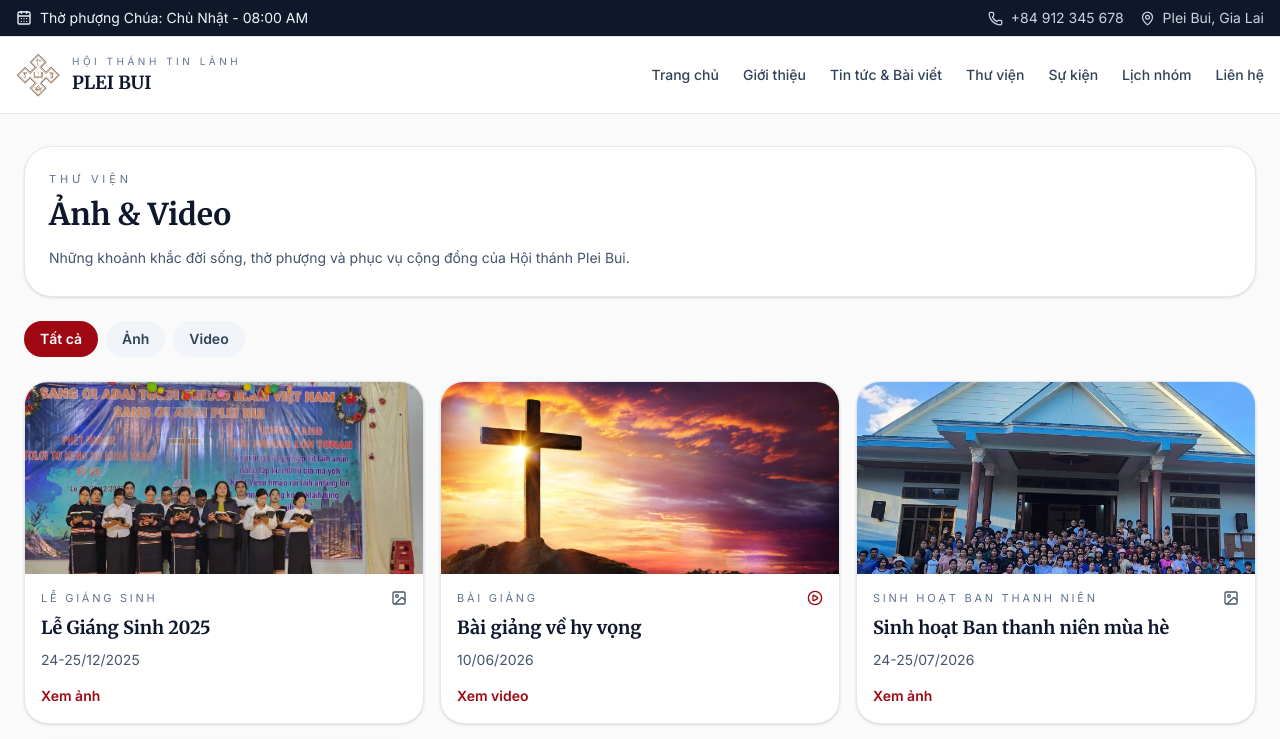
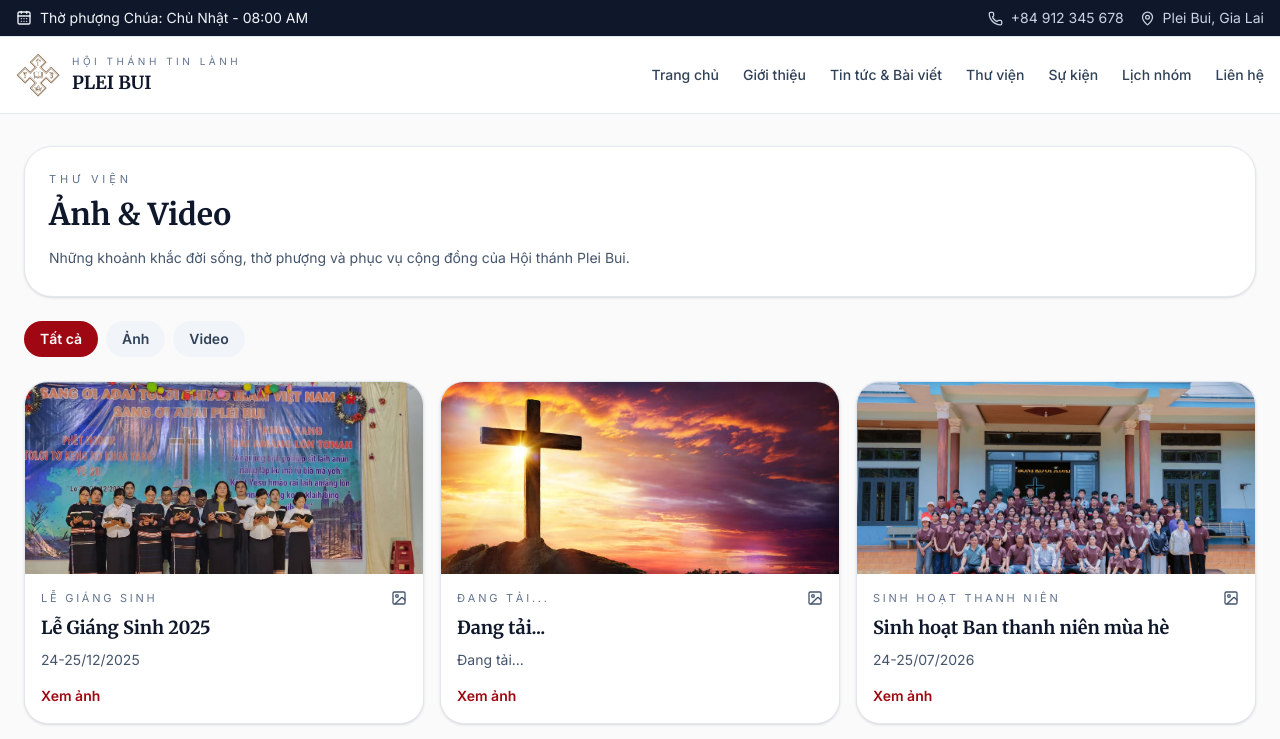
Before and after one commit to ksorsalomon799-wq/b-o, a React (Vite) app: page /media in a window 1280 px wide. Shown: the top 739 px of the page. Built offline with nearby package versions, Linux system fonts and the light colour scheme.

Commit message:
Cap nhat code moi

```diff
--- a/index.html
+++ b/index.html
@@ -2,12 +2,12 @@
 <html lang="en">
   <head>
     <meta charset="UTF-8" />
-    <link rel="icon" type="image/svg+xml" href="./favicon.svg" />
+    <link rel="icon" type="image/svg+xml" href="/favicon.svg" />
     <meta name="viewport" content="width=device-width, initial-scale=1.0" />
     <title>bao</title>
   </head>
   <body>
     <div id="root"></div>
-    <script type="module" src="./src/main.tsx"></script>
+    <script type="module" src="/src/main.tsx"></script>
   </body>
 </html>
--- a/package.json
+++ b/package.json
@@ -5,7 +5,7 @@
   "type": "module",
   "scripts": {
     "dev": "vite",
-    "build": "vite build",
+    "build": " vite build",
     "lint": "eslint .",
     "preview": "vite preview",
     "predeploy": "npm run build",
--- a/src/App.tsx
+++ b/src/App.tsx
@@ -10,7 +10,7 @@ import './App.css'
 
 function App() {
   return (
-    <Router>
+    <Router basename={import.meta.env.BASE_URL}>
       <div className="min-h-screen bg-[#fafafa] text-slate-800">
         <Header />
         <Routes>
--- a/src/components/church/HomePage.tsx
+++ b/src/components/church/HomePage.tsx
@@ -16,8 +16,14 @@ export function HomePage() {
               Chúng ta cùng nhau bước đi trong niềm tin, bình an và lòng thương, đón nhận một tuần mới với hy vọng.
             </p>
             <div className="mt-6 flex flex-wrap gap-3">
-              <a href="/events" className="rounded-full bg-white px-5 py-3 font-semibold text-slate-900">Xem Lịch Nhóm</a>
-              <a href="#contact" className="rounded-full border border-white/40 px-5 py-3 font-semibold text-white">Gửi Lời Cầu Nguyện</a>
+              {/* Đã sửa thẻ đóng thành </Link> */}
+              <Link to="/events" className="rounded-full bg-white px-5 py-3 font-semibold text-slate-900">
+                Xem Lịch Nhóm
+              </Link>
+              {/* Chuyển sang thẻ <a> cho anchor link scroll nội bộ */}
+              <a href="#contact" className="rounded-full border border-white/40 px-5 py-3 font-semibold text-white">
+                Gửi Lời Cầu Nguyện
+              </a>
             </div>
           </div>
           <div className="relative min-h-[360px]">
@@ -82,7 +88,10 @@ export function HomePage() {
         <div>
           <div className="mb-4 flex items-center justify-between">
             <h3 className="font-serif text-2xl font-semibold text-slate-900">Tin tức & thông báo</h3>
-            <a href="/news" className="text-sm font-semibold text-red-800">Xem thêm</a>
+            {/* Đã sửa thẻ đóng thành </Link> */}
+            <Link to="/news" className="text-sm font-semibold text-red-800">
+              Xem thêm
+            </Link>
           </div>
           <div className="grid gap-4 md:grid-cols-3">
             {articles.map((article) => (
@@ -104,7 +113,10 @@ export function HomePage() {
         <div className="rounded-[28px] border border-slate-200 bg-white p-6 shadow-sm">
           <div className="flex items-center justify-between">
             <h3 className="font-serif text-xl font-semibold text-slate-900">Thư viện nổi bật</h3>
-            <a href="/media" className="text-sm font-semibold text-red-800">Xem tất cả</a>
+            {/* Đã sửa thẻ đóng thành </Link> */}
+            <Link to="/media" className="text-sm font-semibold text-red-800">
+              Xem tất cả
+            </Link>
           </div>
           <div className="mt-4 space-y-3">
             {mediaItems.slice(0, 3).map((item) => (
--- a/src/components/church/MediaPage.tsx
+++ b/src/components/church/MediaPage.tsx
@@ -1,14 +1,12 @@
 import { useState } from 'react';
-import * as Dialog from '@radix-ui/react-dialog';
 import * as Tabs from '@radix-ui/react-tabs';
-import { ImageIcon, PlayCircle, X } from 'lucide-react';
+import { ImageIcon, PlayCircle } from 'lucide-react';
 import { mediaItems } from '../../data/churchData';
 
 const categories = ['Tất cả', 'Ảnh', 'Video'] as const;
 
 export function MediaPage() {
   const [activeTab, setActiveTab] = useState('Tất cả');
-  const [selectedMedia, setSelectedMedia] = useState<(typeof mediaItems)[number] | null>(null);
 
   const filtered = mediaItems.filter((item) => {
     if (activeTab === 'Tất cả') return true;
@@ -48,34 +46,20 @@ export function MediaPage() {
               </div>
               <h3 className="mt-2 font-serif text-lg font-semibold text-slate-900">{item.title}</h3>
               <p className="mt-2 text-sm text-slate-600">{item.date}</p>
-              <button onClick={() => setSelectedMedia(item)} className="mt-4 text-sm font-semibold text-red-800">
+
+              {/* Nút bấm chuyển hướng sang Google Drive */}
+              <a
+                href={item.driveUrl}
+                target="_blank"
+                rel="noopener noreferrer"
+                className="mt-4 inline-block text-sm font-semibold text-red-800 hover:underline"
+              >
                 Xem {item.type === 'video' ? 'video' : 'ảnh'}
-              </button>
+              </a>
             </div>
           </div>
         ))}
       </div>
-
-      <Dialog.Root open={Boolean(selectedMedia)} onOpenChange={() => setSelectedMedia(null)}>
-        <Dialog.Portal>
-          <Dialog.Overlay className="fixed inset-0 z-50 bg-slate-950/80" />
-          <Dialog.Content className="fixed left-1/2 top-1/2 z-[60] w-[92vw] max-w-3xl -translate-x-1/2 -translate-y-1/2 rounded-[24px] bg-white p-4 shadow-xl">
-            <div className="flex items-center justify-between">
-              <Dialog.Title className="font-serif text-xl font-semibold text-slate-900">{selectedMedia?.title}</Dialog.Title>
-              <Dialog.Close className="rounded-full p-2 text-slate-600">
-                <X size={18} />
-              </Dialog.Close>
-            </div>
-            {selectedMedia?.type === 'video' ? (
-              <div className="mt-4 overflow-hidden rounded-[20px]">
-                <iframe className="h-[320px] w-full" src={selectedMedia.videoUrl} title={selectedMedia.title} allowFullScreen />
-              </div>
-            ) : (
-              <img src={selectedMedia?.image} alt={selectedMedia?.title} className="mt-4 h-[360px] w-full rounded-[20px] object-cover" />
-            )}
-          </Dialog.Content>
-        </Dialog.Portal>
-      </Dialog.Root>
     </main>
   );
 }
--- a/src/data/churchData.ts
+++ b/src/data/churchData.ts
@@ -28,7 +28,7 @@ export type MediaItem = {
   id: string;
   title: string;
   type: 'image' | 'video';
- category: 'Lễ Giáng Sinh' | 'Sinh hoạt Thanh niên' | 'Sinh hoạt Ban Thanh niên' | 'Công tác Xã hội' | 'Bài giảng' | 'Nhóm lễ';
+  category: 'Lễ Giáng Sinh' | 'Sinh hoạt Thanh niên' | 'Công tác Xã hội' | 'Bài giảng' | 'Nhóm lễ';
   image: string;
   videoUrl?: string;
   speaker?: string;
@@ -54,11 +54,9 @@ export const articles: Article[] = [
   {
     id: '1',
     title: 'Thông báo chuẩn bị học lớp thánh kinh căn bản tại plei breng,Năm thứ 2',
-    image:'anhnen.jpg',
     excerpt: 'ngày 3/8 đến 14/8.',
     content: [
       'sẽ học trong tuần tới',
-
     ],
     category: 'Thông báo',
     author: '',
@@ -85,7 +83,7 @@ export const articles: Article[] = [
     title: 'Đang tải...',
     excerpt: 'Đang tải...',
     content: ['Đang tải...'],
-    category: 'Đang tải...',
+    category: 'Bài giảng', // Đã sửa từ 'Đang tải...' thành 'Bài giảng'
     author: 'Đang tải...',
     date: 'Đang tải...',
     image: 'banhat.jpg',
@@ -97,36 +95,36 @@ export const articles: Article[] = [
 export const events: EventItem[] = [
   {
     id: 'e1',
-    title: 'Lễ phục sinh đặc biệt',
-    date: '2026-04-05',
-    time: '08:00',
-    location: 'Nhà thờ Plei Bui',
-    description: 'Buổi lễ phục sinh với bài giảng về hy vọng và sự sống mới.',
-    speaker: 'Mục sư An Phúc',
-    image: 'https://images.unsplash.com/photo-1519225421980-715cb0215aed?auto=format&fit=crop&w=1200&q=80',
-    category: 'Lễ',
+    title: 'Đang tải...',
+    date: 'Đang tải...',
+    time: 'Đang tải...',
+    location: 'Đang tải...i',
+    description: 'Đang tải...',
+    speaker: 'Đang tải...',
+    image: 'Đang tải...',
+    category: 'Đang tải...',
   },
   {
     id: 'e2',
-    title: 'Trại hè thiếu niên',
-    date: '2026-06-15',
-    time: '09:00',
-    location: 'Khu nghỉ dưỡng Trung tâm',
-    description: 'Ba ngày học Kinh Thánh, cầu nguyện và vui chơi cùng nhau.',
-    speaker: 'Ban thanh niên',
-    image: 'https://images.unsplash.com/photo-1517486808906-6ca8b3f04846?auto=format&fit=crop&w=1200&q=80',
-    category: 'Trại hè',
+    title: 'Đang tải...',
+    date: 'Đang tải...',
+    time: 'Đang tải...',
+    location: 'Đang tải...',
+    description: 'Đang tải...',
+    speaker: 'Đang tải...',
+    image: 'Đang tải...',
+    category: 'Đang tải...',
   },
   {
     id: 'e3',
-    title: 'Ngày vì người nghèo',
-    date: '2026-08-20',
-    time: '07:30',
-    location: 'Bến xe trung tâm',
-    description: 'Buổi phát quà và cầu nguyện cho các gia đình cần sự hỗ trợ.',
-    speaker: 'Đội truyền giáo',
-    image: 'https://images.unsplash.com/photo-1529156069898-49953e39b3ac?auto=format&fit=crop&w=1200&q=80',
-    category: 'Công tác',
+    title: 'Đang tải...',
+    date: 'Đang tải...',
+    time: 'Đang tải...',
+    location: 'Đang tải...',
+    description: 'Đang tải...',
+    speaker: 'Đang tải...',
+    image: 'Đang tải...',
+    category: 'Đang tải...',
   },
 ];
 
@@ -141,20 +139,21 @@ export const mediaItems: MediaItem[] = [
   },
   {
     id: 'm2',
-    title: 'Bài giảng về hy vọng',
-    type: 'video',
-    category: 'Bài giảng',
+    title: 'Đang tải...',
+    type: 'Đang tải...',
+    category: 'Đang tải...',
     image: 'anhh.jpg',
-    videoUrl: 'https://www.youtube.com/embed/dQw4w9WgXcQ',
-    speaker: 'Mục sư Lê Minh',
-    date: '10/06/2026',
+    videoUrl: 'Đang tải...',
+    speaker: 'Đang tải...',
+    date: 'Đang tải...',
   },
   {
     id: 'm3',
     title: 'Sinh hoạt Ban thanh niên mùa hè',
     type: 'image',
-    category: 'Sinh hoạt Ban Thanh niên',
-    image: 'anh.jpg',
+    category: 'Sinh hoạt Thanh niên', // Đã sửa chữ 'Thanh niên' viết thường chữ T
+    image: 'kinhthanhhe.jpg',
+    driveUrl:'https://drive.google.com/drive/folders/1KcxJApXK6dao_F9L_VrKUKZ0Kgs1BGFA',
     date: '24-25/07/2026',
   },
   {
@@ -162,8 +161,8 @@ export const mediaItems: MediaItem[] = [
     title: 'Trại Xuân Video 2026',
     type: 'video',
     category: 'Nhóm lễ',
-    image: '/nhatho.jpg', // Ảnh nền hiển thị trước khi bấm phát video
-    videoUrl: 'https://drive.google.com/file/d/1q9xDHHgvERSkJtj0w8RSc34pAm2GZmwC/preview', // Link nhúng Google Drive
+    image: 'nhatho.jpg',
+    videoUrl: 'https://drive.google.com/file/d/1q9xDHHgvERSkJtj0w8RSc34pAm2GZmwC/preview',
     speaker: 'Chi Hội Plei Bui',
     date: '12-13/02/2026',
   },
```
Also changed, not shown: src/components/church/Header.tsx (+30 -9 lines), public/kinhthanhhe.jpg (added).
